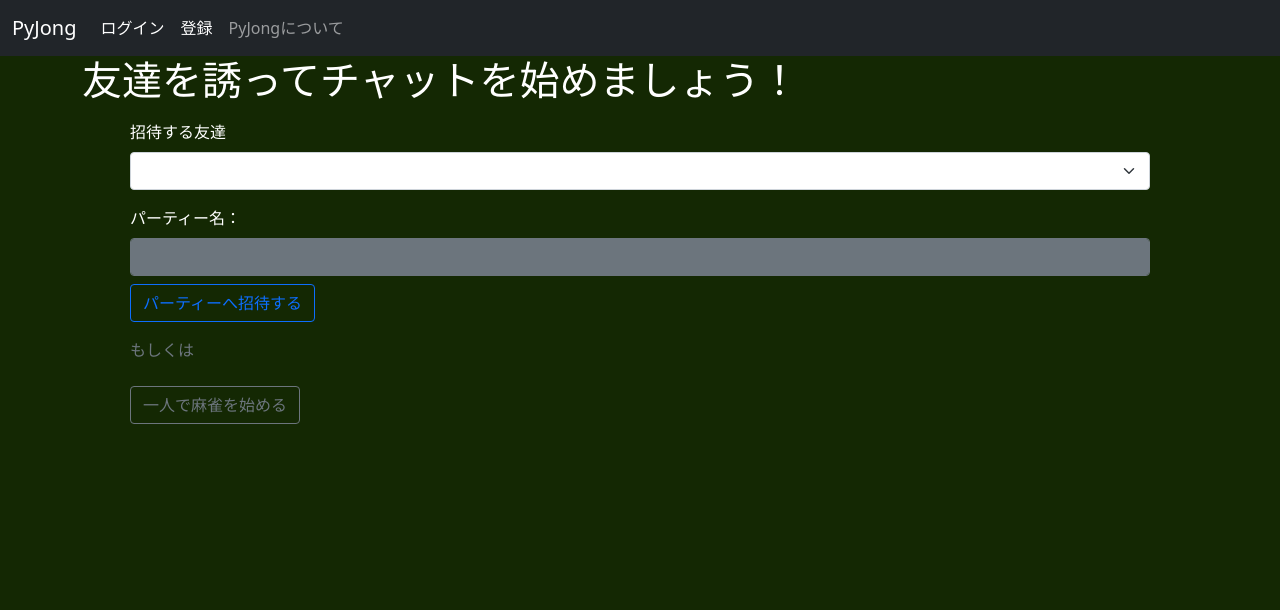
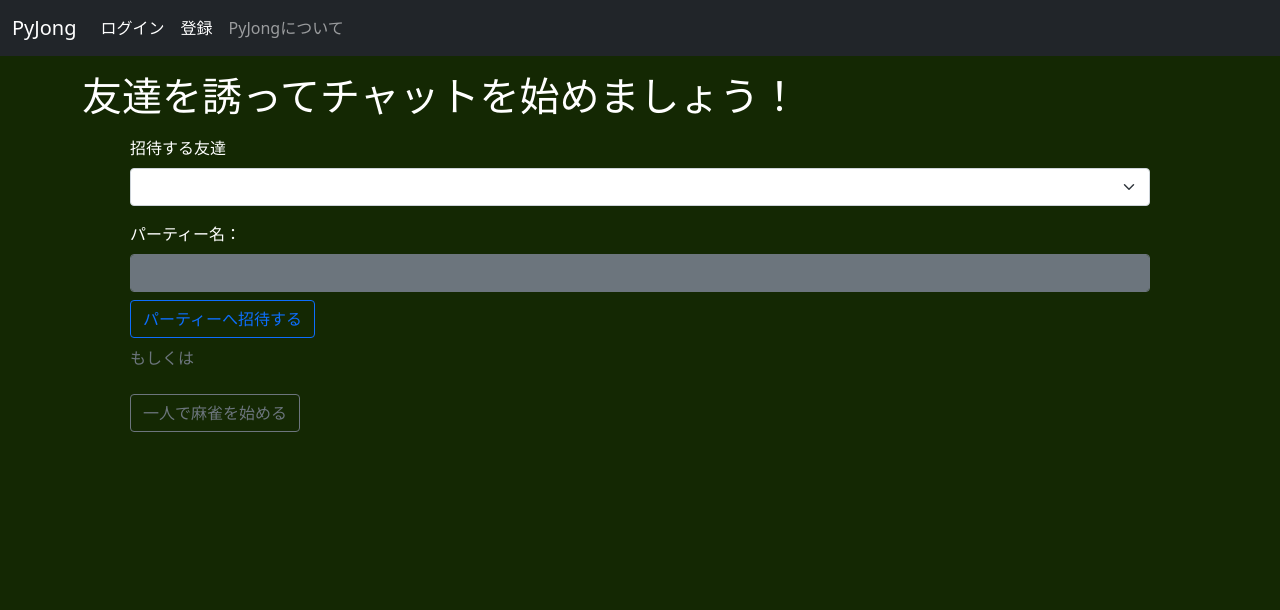
Before and after one commit to tronicboy1/pymahjong, a Flask app: template pyjong/main/templates/main/game.html in a window 1280 px wide. Shown: the top 610 px of the page. Run offline with Flask 2, Linux system fonts and the light colour scheme; the template is opened without the code that fills it: values that come from a table or form of the project are taken from there, others are empty; some libraries are stand-ins or nearby versions.

Commit message:
スタイリングの変更

```diff
--- a/pyjong/main/templates/main/game.html
+++ b/pyjong/main/templates/main/game.html
@@ -156,7 +156,7 @@
 
 {% if session['has_friends'] %}
 
-<div class="container">
+<div class="container py-3">
   <h1 class="mx-3">友達を誘ってチャットを始めましょう！</h1>
   <form class="" action="" method="POST">
     <div class="form-floating px-5">
@@ -177,7 +177,7 @@
   </form>
   <div class="container px-5">
   <p class="text-muted pt-3">もしくは</p>
-  <div class="py-2">
+  <div class="pt-1">
     <form class="" action="" method="POST">
       {{solo_form.hidden_tag()}}
       {{solo_form.submit(class="btn btn-outline-secondary")}}
@@ -189,7 +189,8 @@
 {% else %}
 
 <div class="container">
-  <h1 class="">友達を誘ってチャットを始めましょう！</h1>
+  <h1 class="pt-3">友達を誘ってチャットを始めましょう！</h1>
+
   <form class="" action="" method="POST">
     <div class="form-floating px-5">
 
@@ -208,7 +209,7 @@
 </div>
   </form>
   <div class="container px-5">
-  <p class="text-muted pt-3">もしくは</p>
+  <p class="text-muted pt-2">もしくは</p>
   <div class="py-2">
     <form class="" action="" method="POST">
       {{solo_form.hidden_tag()}}
@@ -217,6 +218,7 @@
   </div>
   </div>
 </div>
+
 
 {% endif %}
 {% endif %}
```
